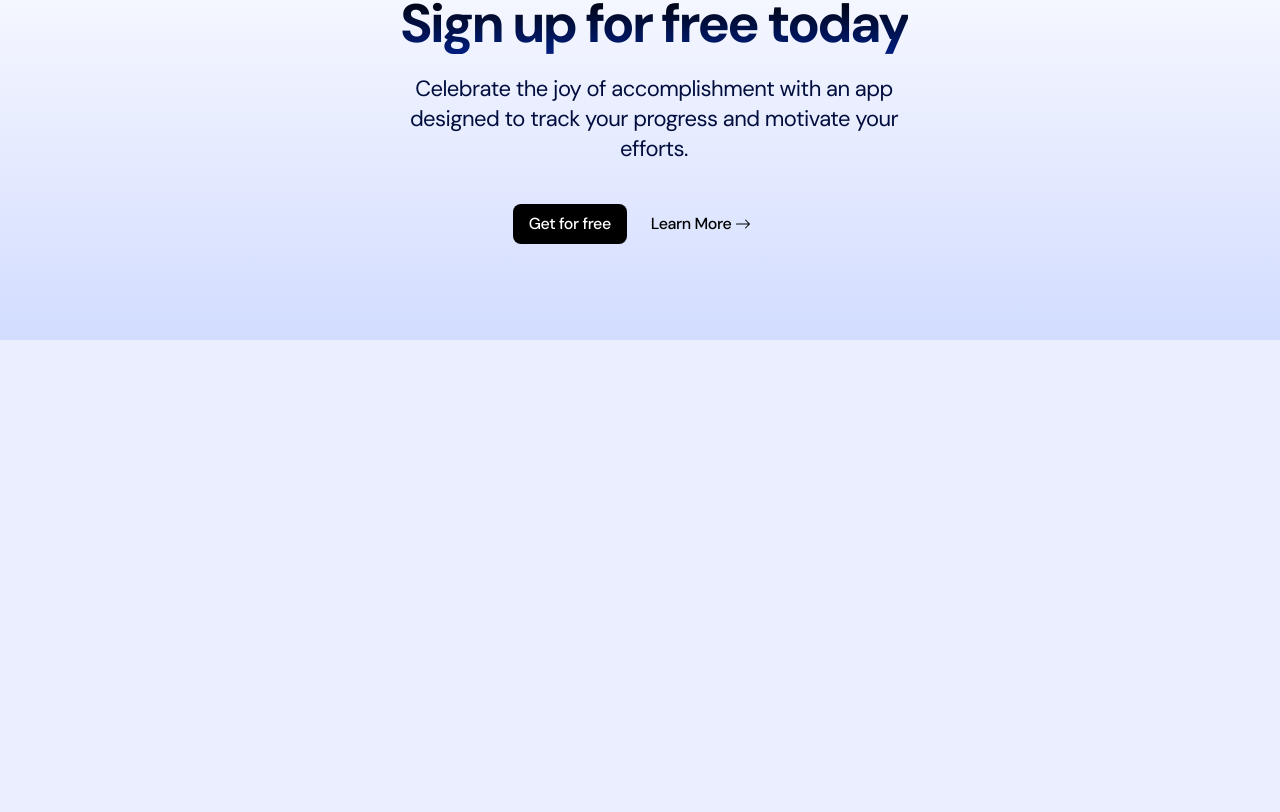
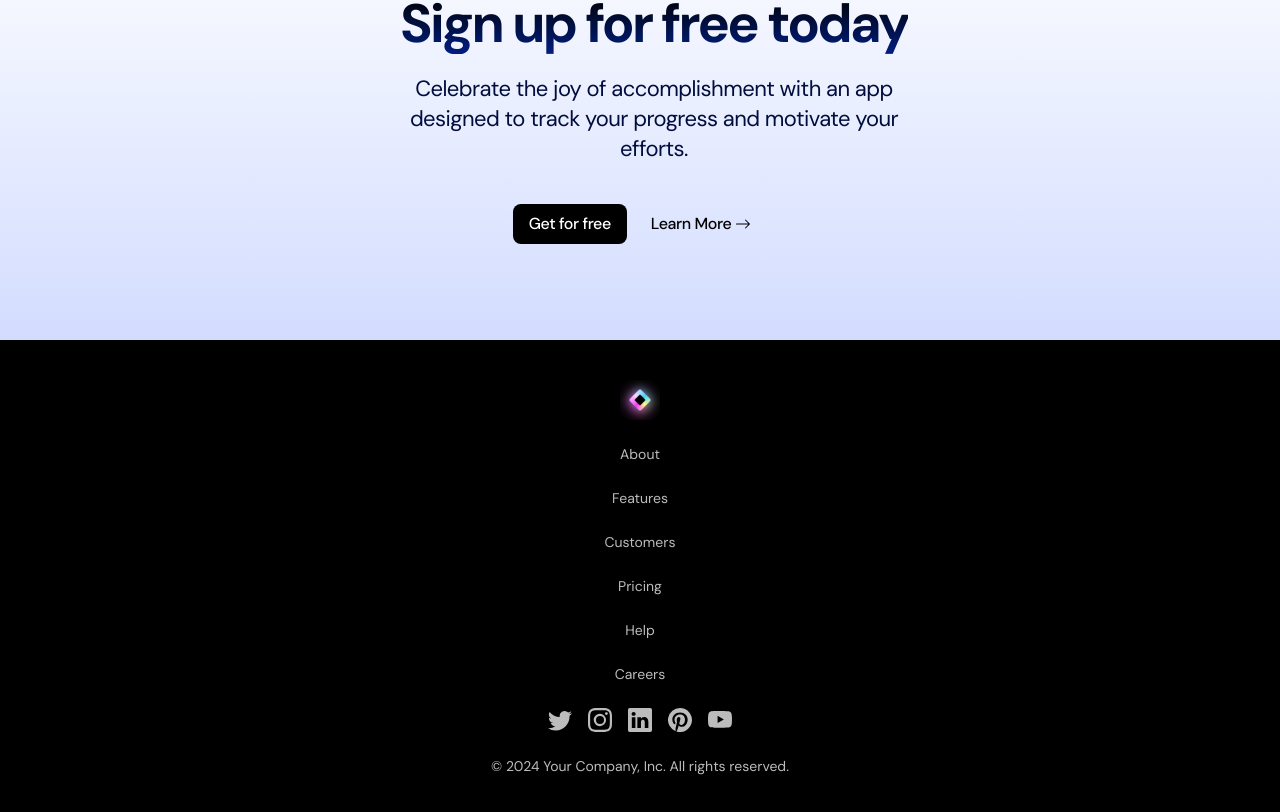
Before and after one commit to aashirisrar/saas-landing-page, a Next.js app: page / in a window 1280 px wide. Shown: the part 4339-5151 px from the top of the page. Before the commit the page ends 4679 px from the top, so only its background shows below. Built offline with nearby package versions, Linux system fonts and the light colour scheme.

Commit message:
finished footer

```diff
--- a/app/page.tsx
+++ b/app/page.tsx
@@ -5,6 +5,7 @@ import { ProductShowcase } from "./sections/ProductShowcase";
 import { Pricing } from "./sections/Pricing";
 import { Testimonials } from "./sections/Testimonials";
 import { CallToAction } from "./sections/CallToAction";
+import { Footer } from "./sections/Footer";
 
 export default function Home() {
   return (
@@ -16,6 +17,7 @@ export default function Home() {
       <Pricing />
       <Testimonials />
       <CallToAction />
+      <Footer />
     </>
   );
 }
--- a/app/sections/Footer.tsx
+++ b/app/sections/Footer.tsx
@@ -1,3 +1,49 @@
+import Image from "next/image";
+import Link from "next/link";
+import {
+  BsInstagram,
+  BsLinkedin,
+  BsPinterest,
+  BsTwitter,
+  BsYoutube,
+} from "react-icons/bs";
+
+import Logo from "@/public/assets/logosaas.png";
+
 export const Footer = () => {
-  return null;
+  return (
+    <section className="xl:px-96 lg:px-20 py-[40px] px-5 bg-black leading-5 text-[14px] text-[#BCBCBC]">
+      <div className="flex flex-col items-center justify-center gap-6">
+        <div>
+          <Image alt="logo-footer" width={40} height={40} src={Logo} />
+        </div>
+        <div className="flex flex-col items-center justify-center gap-6 text-[14px] leading-[20px]">
+          <Link href="#">About</Link>
+          <Link href="#">Features</Link>
+          <Link href="#">Customers</Link>
+          <Link href="#">Pricing</Link>
+          <Link href="#">Help</Link>
+          <Link href="#">Careers</Link>
+        </div>
+        <div className="flex items-center justify-center gap-4">
+          <Link href="#">
+            <BsTwitter className="w-6 h-6" />
+          </Link>
+          <Link href="#">
+            <BsInstagram className="w-6 h-6" />
+          </Link>
+          <Link href="#">
+            <BsLinkedin className="w-6 h-6" />
+          </Link>
+          <Link href="#">
+            <BsPinterest className="w-6 h-6" />
+          </Link>
+          <Link href="#">
+            <BsYoutube className="w-6 h-6" />
+          </Link>
+        </div>
+        <div>© 2024 Your Company, Inc. All rights reserved.</div>
+      </div>
+    </section>
+  );
 };
```
